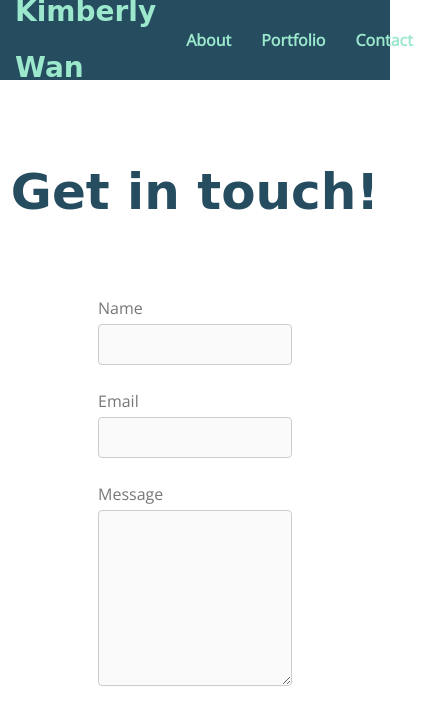
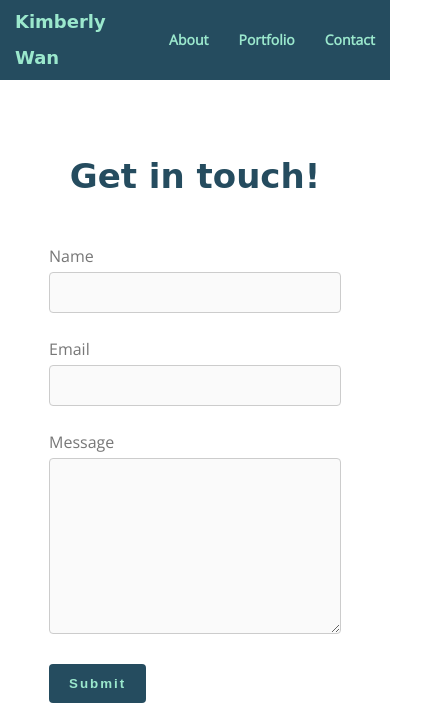
Before and after one commit to kimberlywanst/kimberlywanst.github.io, a plain HTML site: page contact.html in a window 390 px wide. Shown: the top 713 px of the page, 428 px wide, since content can reach past the window. Drawn offline with nearby package versions, Linux system fonts and the light colour scheme; a web font is replaced by a local one.

Commit message:
Add responsive layout

```diff
--- a/contact.html
+++ b/contact.html
@@ -2,7 +2,7 @@
 <html lang="en">
   <head>
     <meta charset="UTF-8" />
-    <meta name="viewport" content="width=device-width, initial-scale=1.0" />
+    <meta name="viewport" content="initial-scale=1, maximum-scale=1" />
     <link rel="stylesheet" href="style.css" />
     <link
       href="https://fonts.googleapis.com/css2?family=Open+Sans&display=swap"
--- a/style.css
+++ b/style.css
@@ -169,3 +169,31 @@ footer a:hover {
   color: var(--color-dark-blue);
   cursor: pointer;
 }
+
+@media (max-width: 600px) {
+  .hero {
+    background-attachment: scroll;
+  }
+
+  .section {
+    padding: 60px 40px;
+  }
+
+  .nav-bar .menu-left {
+    font-size: 18px;
+  }
+
+  .nav-bar .menu-right {
+    font-size: 14px;
+  }
+
+  .section h1,
+  .container h1 {
+    font-size: 34px;
+  }
+
+  .form-wrapper {
+    width: 80%;
+    padding: 30px 10px;
+  }
+}
```
Also changed, not shown: a/portfolio.html (+1 -1 lines), index.html (+1 -3 lines).
